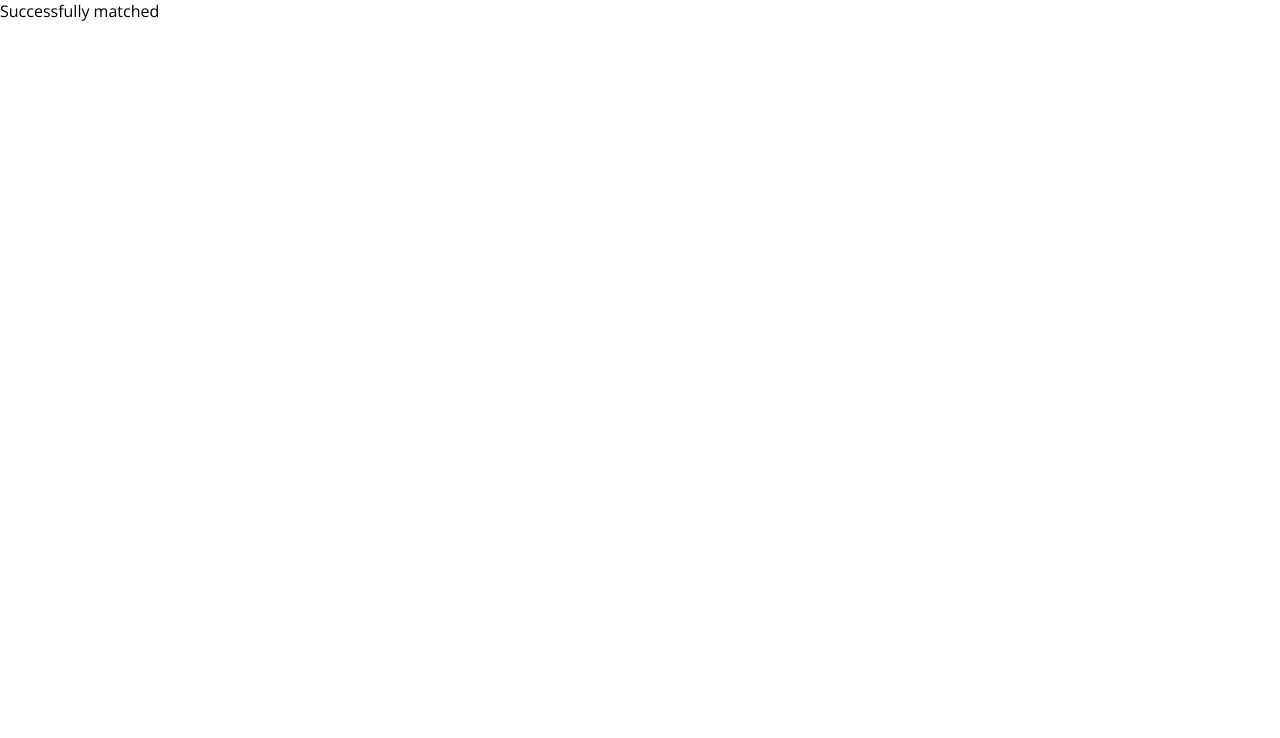
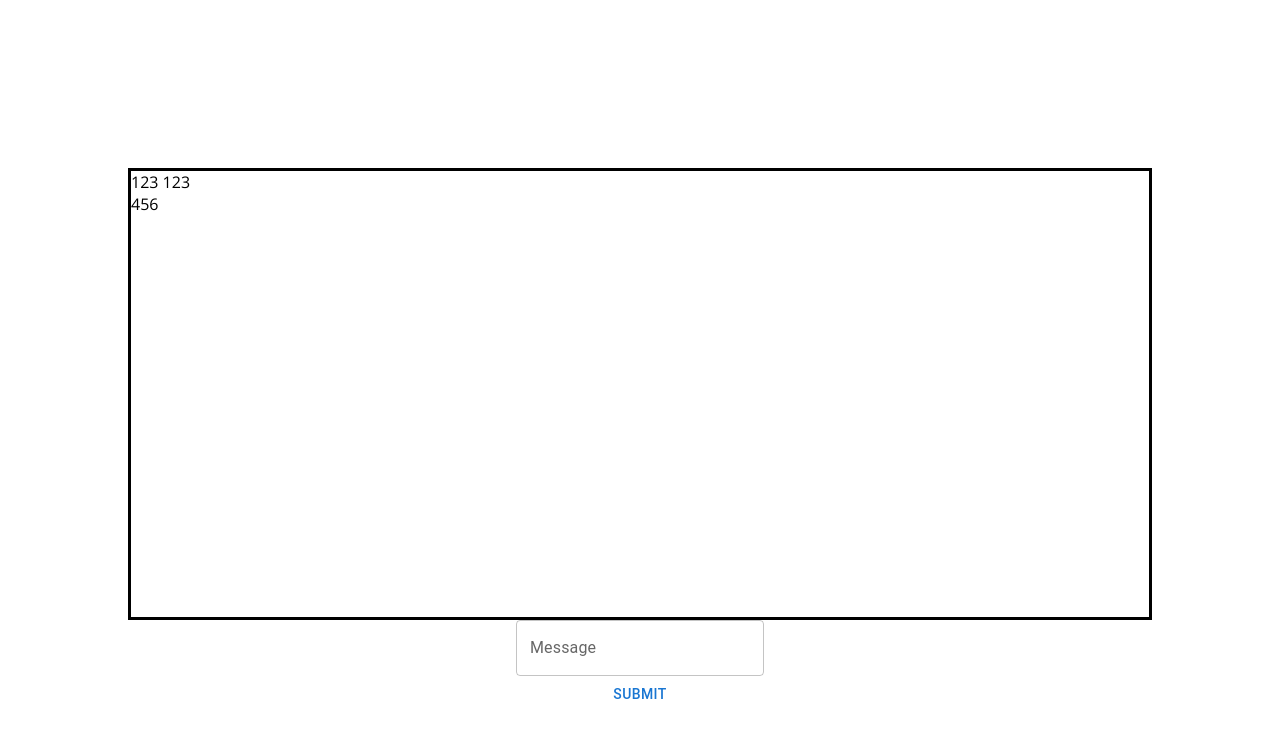
Before and after one commit to innovationb1ue/wanpei-frontend, a Next.js app: page /match/success in a window 1280 px wide. Shown: the top 738 px of the page. Built offline with nearby package versions, Linux system fonts and the light colour scheme.

Commit message:
hub page

```diff
--- a/package.json
+++ b/package.json
@@ -34,6 +34,7 @@
     "@types/react-dom": "18.0.6",
     "eslint": "8.22",
     "eslint-config-next": "12.3.0",
+    "prettier": "2.7.1",
     "typescript": "4.8.3"
   }
 }
--- a/src/pages/match/success/index.tsx
+++ b/src/pages/match/success/index.tsx
@@ -1,9 +1,131 @@
+import { NextRouter, useRouter, withRouter } from "next/router";
+import React, { Component, createRef } from "react";
+import { useReducerWithReduxDevtools } from "next/dist/client/components/use-reducer-with-devtools";
+import { string } from "prop-types";
+import { SOCKET } from "@api/socket";
+import { TextField } from "@mui/material";
+import Button from "@mui/material/Button";
+import Box from "@mui/material/Box";
 
+let socket: WebSocket;
 
-export default function Success() {
+interface WithRouterProps {
+  router: NextRouter;
+}
+interface Props extends WithRouterProps {}
+
+interface States {
+  connected: boolean;
+  messages: SOCKET.chatMessage[];
+}
+
+class Success extends Component<Props, States> {
+  private messageInput: string;
+  constructor(props: any) {
+    super(props);
+    this.state = {
+      connected: false,
+      messages: [],
+    };
+    this.messageInput = "";
+  }
+
+  // todo: abstract and typing all the messages.
+  // This is really bad implementation at the moment just to make things work.
+  handleSocketMessage(message: SOCKET.chatSocketMessage) {
+    switch (message.action) {
+      case "default":
+        console.log(message);
+        break;
+      case "message":
+        const data = message.data;
+        if (!data) return;
+        this.setState<"messages">((prevState: States, msg) => {
+          return {
+            messages: prevState.messages.concat({ ...message.data }),
+          };
+        });
+    }
+  }
+
+  sendMessage(msg: string) {
+    socket?.send(msg);
+  }
+
+  componentDidUpdate() {
+    // todo: fix logic here. this do not trigger when push to this page
+    console.log("did update");
+    if (!this.state.connected) {
+      const router = this.props.router;
+      const ID = router.query.ID;
+      socket = new WebSocket(
+        `ws://${window.location.hostname}:8096/hub?ID=${ID}`
+      );
+      console.log(socket);
+      socket.onmessage = (ev) => {
+        console.log(ev);
+        this.handleSocketMessage(
+          JSON.parse(ev.data) as SOCKET.chatSocketMessage
+        );
+      };
+      this.setState({
+        connected: true,
+      });
+    }
+  }
+
+  render() {
     return (
-        <>
-        Successfully matched
-        </>
-    )
+      <>
+        <Box
+          display={"flex"}
+          flexDirection={"column"}
+          sx={{
+            height: "100vh",
+            padding: "10%",
+            justifyContent: "center",
+            marginTop: 5,
+          }}
+        >
+          <Box
+            sx={{
+              borderStyle: "solid",
+              height: "50%",
+              flexGrow: 1,
+              flexDirection: "column",
+              width: "100%",
+            }}
+          >
+            123 123
+            <p>456</p>
+            {this.state.messages.map((val, idx) => {
+              return (
+                <>
+                  <p key={idx}>val.text</p>
+                </>
+              );
+            })}
+          </Box>
+
+          <TextField
+            label={"Message"}
+            sx={{ margin: "auto" }}
+            id={"messageField"}
+            onChange={(evt) => {
+              this.messageInput = evt.target.value;
+            }}
+          />
+          <Button onClick={() => this.sendMessage(this.messageInput)}>
+            Submit
+          </Button>
+        </Box>
+      </>
+    );
+  }
 }
+
+export default withRouter(Success);
+
+export function getStaticProps() {
+  return { props: { a: "b" } };
+}
```
Also changed, not shown: src/api/socket.d.ts (+18 -6 lines), src/pages/match/index/index.tsx (+64 -56 lines), src/pages/user/login/index.tsx (+26 -3 lines), 1 other file (tests, documents, lock files or other folders).
